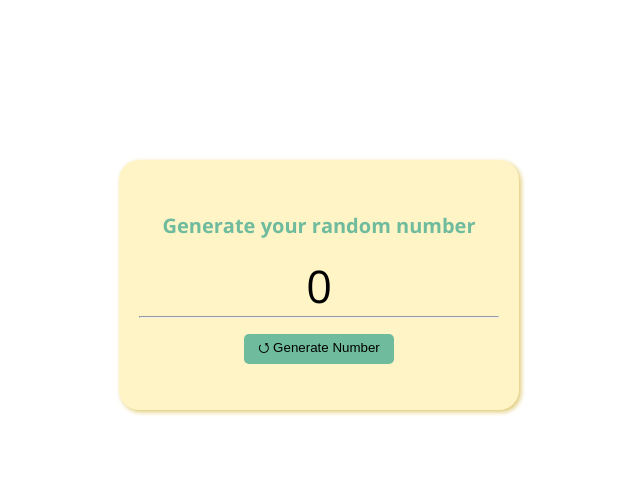
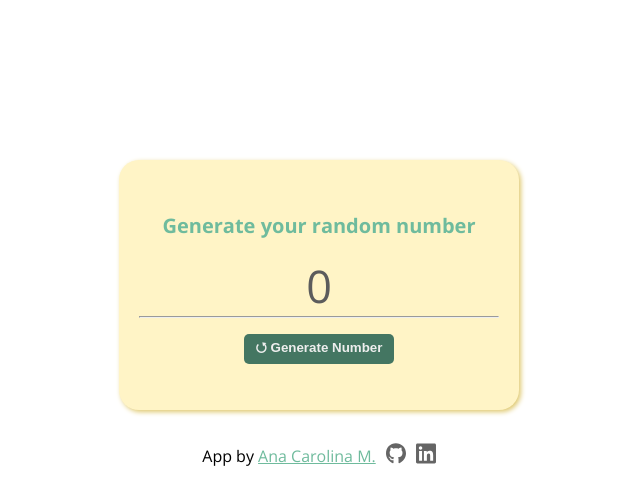
Before and after one commit to anacmas/random_number_generator, a plain HTML site: page index.html in a window 1280 px wide. Shown: the whole page, without its empty margins (321-961 px from the left). Drawn offline with nearby package versions, Linux system fonts and the light colour scheme.

Commit message:
feat: add about group

```diff
--- a/index.html
+++ b/index.html
@@ -21,6 +21,19 @@
       </button>
     </div>
 
+    <div class="about-group">
+      <p class="about">App by
+        <a href="https://anacmas.github.io/pagina_pessoal" target="_blank">
+          Ana Carolina M.
+        </a></p>
+      <a href="https://github.com/anacmas" target="_blank">
+        <img src="./images/github.svg" alt="github logo">
+      </a>
+      <a href="https://www.linkedin.com/in/ana-carolina-milos-17259787/" target="_blank">
+        <img src="./images/linkedin.svg" alt="github logo">
+      </a>
+    </div>
+
     <script src="script.js"></script>
   </body>
 </html>
--- a/styles.css
+++ b/styles.css
@@ -3,12 +3,12 @@
 :root {
   --white: #fff;
   --black: #1c2b2d;
-  --blue: #31326f;
+  --green: #447662;
   --light-green: #6fbb9d;
   --color-primary: #fff4c6;
   --primary-shadow: #dfc86e;
   --grey: #eee;
-  --dark-grey: #222831;
+  --dark-grey: #5c5c5c;
 }
 
 * {
@@ -42,6 +42,7 @@ body {
 .number {
   font-size: 45px;
   font-weight: 200;
+  color: var(--dark-grey);
 }
 
 button {
@@ -49,6 +50,37 @@ button {
   width: 150px;
   height: 30px;
   border: none;
-  background-color: var(--light-green);
+  background-color: var(--green);
   border-radius: 5px;
+  color: var(--grey);
+  font-weight: 600;
 }
+
+.about-group {
+  display: flex;
+  justify-content: center;
+  align-items: center;
+  margin-top: 2rem;
+}
+
+.about a {
+  color: var(--light-green);
+  text-decoration: underline;
+  cursor: pointer;
+}
+
+.about a:hover {
+  color: var(--green);
+  transition: 0.3s;
+}
+
+.about-group img {
+  width: 20px;
+  opacity: 60%;
+  margin-left: 10px;
+}
+
+.about-group img:hover {
+  opacity: 30%;
+  transition: 0.3s;
+}
```
Also changed, not shown: images/github.svg (added), images/linkedin.svg (added).
